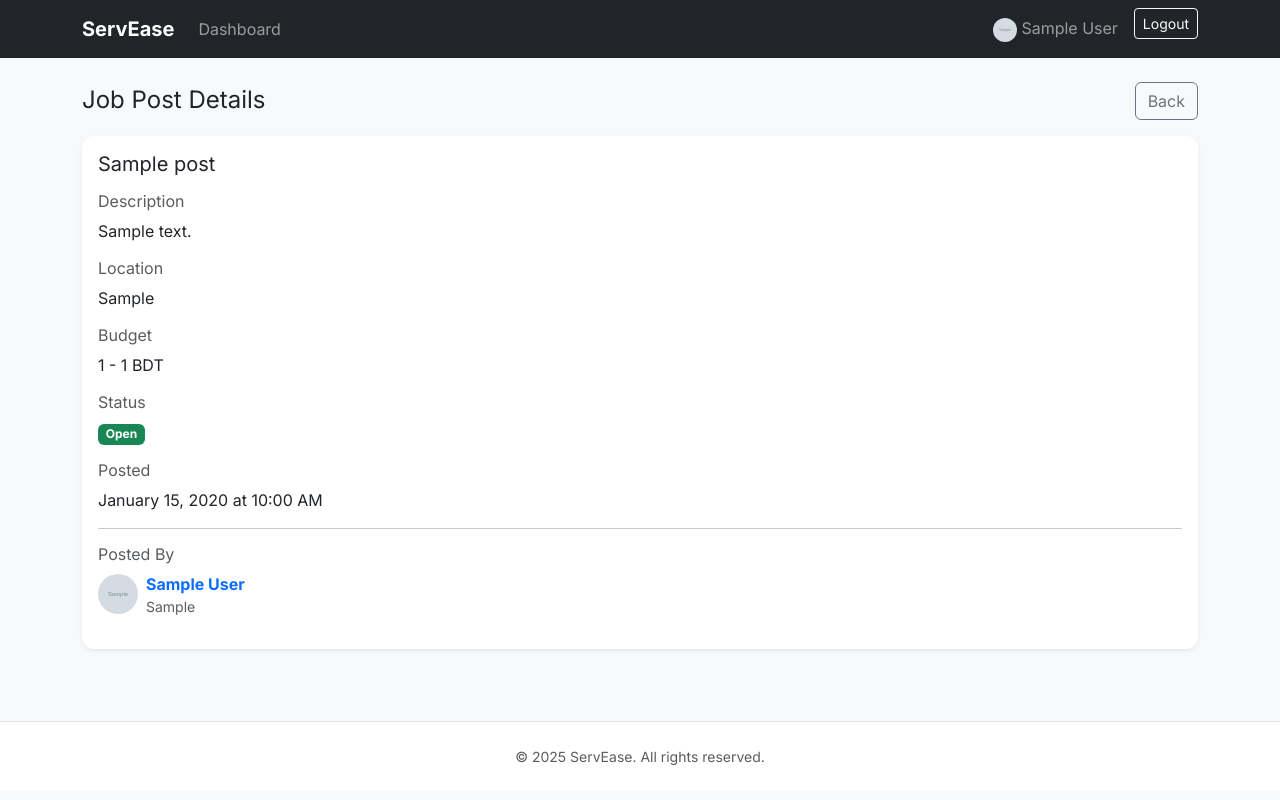
After one commit to pythonicshariful/ServEase-AI-Powered-Smart-Service-Finder, a Flask app: page /post/1 in a window 1280 px wide. The commit adds this page. Run offline with Flask 3, Linux system fonts and the light colour scheme; a user stored in the database is signed in; tables that the repository leaves empty hold one stand-in row (values such as "Sample post"); grey boxes marked "Sample" are stand-in pictures.

Commit message:
more feature added

```diff
--- a/app.py
+++ b/app.py
@@ -88,7 +88,9 @@ def fromjson(s):
         return {}
 
 # Gemini API configuration
-GEMINI_API_KEY = os.getenv('GEMINI_API_KEY', '')  # Set this as environment variable
+# GEMINI_API_KEY = os.getenv('GEMINI_API_KEY', '')
+# # Set this as environment variable
+GEMINI_API_KEY = 'AIzaSyAug7AiFstjl9ngsgi0sYE8Gwvf58l-Tm4'
 if GEMINI_API_KEY:
     import google.generativeai as genai
     genai.configure(api_key=GEMINI_API_KEY)
@@ -301,6 +303,12 @@ Format: ID1,ID2,ID3,etc"""
 # ----------------- routes -----------------
 @app.route('/')
 def home():
+    # Redirect authenticated users to their dashboards
+    if current_user.is_authenticated:
+        if current_user.role == 'provider':
+            return redirect(url_for('provider_best_matches'))
+        else:
+            return redirect(url_for('finder_dashboard'))
     return render_template('home.html')
 
 # Register
@@ -565,7 +573,7 @@ def delete_account():
 @login_required
 def dashboard():
     if current_user.role == 'provider':
-        return redirect(url_for('provider_dashboard'))
+        return redirect(url_for('provider_best_matches'))
     return redirect(url_for('finder_dashboard'))
 
 # Provider dashboard
@@ -615,12 +623,35 @@ def add_skill():
     form = SkillForm()
     if form.validate_on_submit():
         prov = current_user.provider
-        sk = ProviderSkill(provider_id=prov.id, skill=form.skill.data.strip())
+        sk = ProviderSkill(
+            provider_id=prov.id,
+            skill=form.skill.data.strip(),
+            proficiency=form.proficiency.data,
+            years_experience=form.years_experience.data
+        )
         db.session.add(sk)
         db.session.commit()
         flash('Skill added.', 'success')
         return redirect(url_for('provider_dashboard'))
     return render_template('add_skill.html', form=form)
+
+# Delete skill
+@app.route('/provider/delete-skill/<int:skill_id>')
+@login_required
+def delete_skill(skill_id):
+    if current_user.role != 'provider':
+        flash('Access denied.', 'danger')
+        return redirect(url_for('dashboard'))
+    skill = ProviderSkill.query.get_or_404(skill_id)
+    # Ensure the skill belongs to the current user's provider profile
+    if skill.provider_id != current_user.provider.id:
+        flash('Access denied.', 'danger')
+        return redirect(url_for('dashboard'))
+    db.session.delete(skill)
+    db.session.commit()
+    flash('Skill removed.', 'success')
+    return redirect(url_for('user_profile'))
+
 
 # Finder dashboard
 @app.route('/finder')
@@ -654,6 +685,14 @@ def create_post():
         flash('Post created! Matching providers...', 'success')
         return redirect(url_for('view_matches', post_id=post.id))
     return render_template('create_post.html', form=form)
+
+# View individual post
+@app.route('/post/<int:post_id>')
+@login_required
+def view_post(post_id):
+    post = ServicePost.query.get_or_404(post_id)
+    return render_template('view_post.html', post=post)
+
 
 # View matches (AI-powered)
 @app.route('/post/<int:post_id>/matches')
@@ -807,6 +846,21 @@ if __name__ == '__main__':
                     cursor.execute(f'ALTER TABLE finders ADD COLUMN {col_name} {col_type}')
                     print(f"✓ Added {col_name} column to finders table")
 
+            # Add new columns to provider_skills table
+            cursor.execute("PRAGMA table_info(provider_skills)")
+            skill_columns = [column[1] for column in cursor.fetchall()]
+
+            new_skill_columns = {
+                'proficiency': 'VARCHAR(20)',
+                'years_experience': 'INTEGER'
+            }
+
+            for col_name, col_type in new_skill_columns.items():
+                if col_name not in skill_columns:
+                    cursor.execute(f'ALTER TABLE provider_skills ADD COLUMN {col_name} {col_type}')
+                    print(f"✓ Added {col_name} column to provider_skills table")
+
+
             # Check if finders table exists
             cursor.execute("SELECT name FROM sqlite_master WHERE type='table' AND name='finders'")
             if not cursor.fetchone():
--- a/models.py
+++ b/models.py
@@ -65,6 +65,8 @@ class ProviderSkill(db.Model):
     id = db.Column(db.Integer, primary_key=True)
     provider_id = db.Column(db.Integer, db.ForeignKey('providers.id'), nullable=False)
     skill = db.Column(db.String(120), nullable=False)
+    proficiency = db.Column(db.String(20))  # beginner, intermediate, expert
+    years_experience = db.Column(db.Integer)  # Years of experience with this skill
 
 class ServicePost(db.Model):
     __tablename__ = 'service_posts'
--- /dev/null
+++ b/templates/view_post.html
@@ -0,0 +1,83 @@
+{% extends 'base.html' %}
+{% block content %}
+<div class="d-flex justify-content-between align-items-center mb-3">
+    <h2 class="h4 mb-0">Job Post Details</h2>
+    <a href="javascript:history.back()" class="btn btn-outline-secondary">Back</a>
+</div>
+
+<div class="card shadow-sm">
+    <div class="card-body">
+        <h3 class="h5 mb-3">{{ post.title }}</h3>
+
+        <div class="mb-3">
+            <h6 class="text-muted">Description</h6>
+            <p>{{ post.description or 'No description provided' }}</p>
+        </div>
+
+        {% if post.location %}
+        <div class="mb-3">
+            <h6 class="text-muted">Location</h6>
+            <p>{{ post.location }}</p>
+        </div>
+        {% endif %}
+
+        {% if post.budget_min or post.budget_max %}
+        <div class="mb-3">
+            <h6 class="text-muted">Budget</h6>
+            <p>
+                {% if post.budget_min and post.budget_max %}
+                {{ post.budget_min }} - {{ post.budget_max }} BDT
+                {% elif post.budget_min %}
+                From {{ post.budget_min }} BDT
+                {% elif post.budget_max %}
+                Up to {{ post.budget_max }} BDT
+                {% endif %}
+            </p>
+        </div>
+        {% endif %}
+
+        <div class="mb-3">
+            <h6 class="text-muted">Status</h6>
+            <span class="badge {% if post.status == 'open' %}bg-success{% else %}bg-secondary{% endif %}">
+                {{ post.status|capitalize }}
+            </span>
+        </div>
+
+        <div class="mb-3">
+            <h6 class="text-muted">Posted</h6>
+            <p>{{ post.created_at.strftime('%B %d, %Y at %I:%M %p') if post.created_at else 'Recently' }}</p>
+        </div>
+
+        <hr>
+
+        <div class="mb-3">
+            <h6 class="text-muted">Posted By</h6>
+            <div class="d-flex align-items-center">
+                {% if post.finder.profile_image %}
+                <img src="{{ url_for('static', filename=post.finder.profile_image) }}" alt="{{ post.finder.name }}"
+                    class="rounded-circle me-2" style="width: 40px; height: 40px; object-fit: cover;">
+                {% else %}
+                <div class="rounded-circle bg-secondary text-white d-flex align-items-center justify-content-center me-2"
+                    style="width: 40px; height: 40px;">
+                    {{ post.finder.name[0]|upper }}
+                </div>
+                {% endif %}
+                <div>
+                    <a href="{{ url_for('view_profile', user_id=post.finder.id) }}" class="text-decoration-none">
+                        <strong>{{ post.finder.name }}</strong>
+                    </a>
+                    {% if post.finder.tagline %}
+                    <div class="small text-muted">{{ post.finder.tagline }}</div>
+                    {% endif %}
+                </div>
+            </div>
+        </div>
+
+        {% if current_user.role == 'provider' %}
+        <div class="mt-4">
+            <a href="{{ url_for('provider_best_matches') }}" class="btn btn-primary">Back to Matches</a>
+        </div>
+        {% endif %}
+    </div>
+</div>
+{% endblock %}
```
Also changed, not shown: templates/add_skill.html (+8 -0 lines), templates/provider_best_matches.html (+10 -6 lines), templates/view_matches.html (+6 -4 lines), static/uploads/covers/5_1765290558_FB_IMG_1762357801263.jpg (added), static/uploads/portfolio/4_1765290216_020250627_182135_lmc_8.4.jpg (added), static/uploads/portfolio/5_1765290558_FB_IMG_1757058937484.jpg (added), static/uploads/profiles/1_1762147625_FB_IMG_1744039397883.jpg (deleted), static/uploads/profiles/1_1763310311_1410795597.jpg (added), static/uploads/profiles/4_1765290216_Picsart_25-04-09_11-12-02-918_2.jpg (added), static/uploads/profiles/5_1765290558_FB_IMG_1754588198895.jpg (added), 1 other file.
